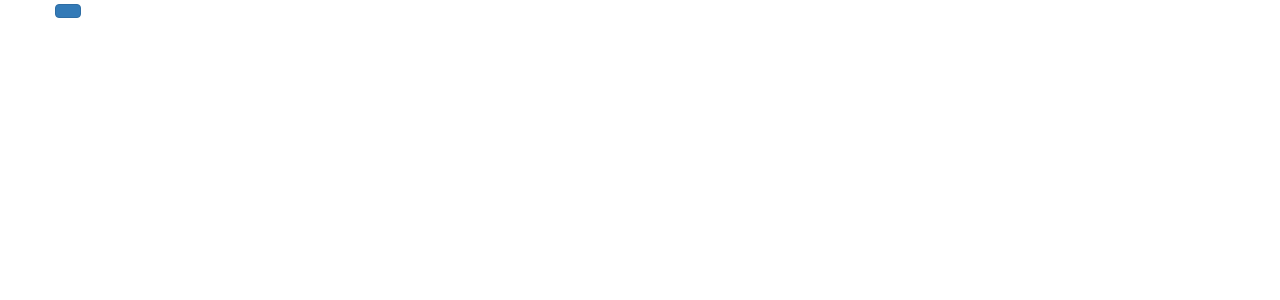
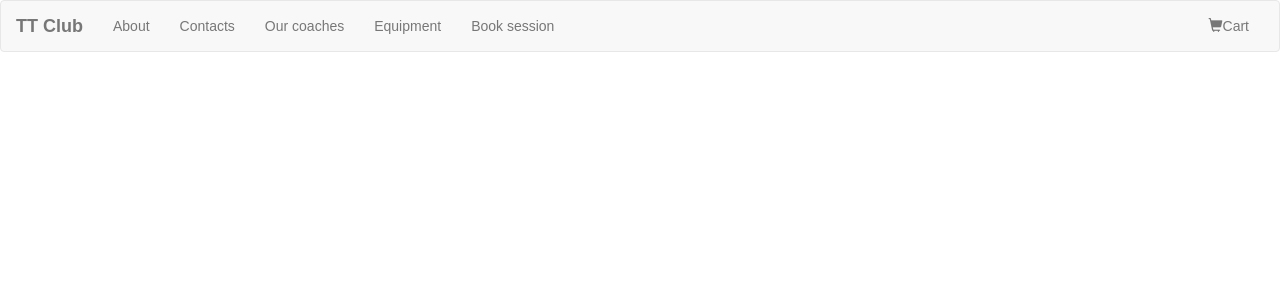
Before and after one commit to kpapian/TableTennis.Site, an Angular app in the folder TestProject/ClientApp/: page / in a window 1280 px wide. Shown: the top 300 px of the page. Built offline with nearby package versions, Linux system fonts and the light colour scheme.

Commit message:
add header component

```diff
--- a/TestProject/ClientApp/src/app/app.component.css
+++ b/TestProject/ClientApp/src/app/app.component.css
@@ -0,0 +1,22 @@
+/* Application-wide Styles */
+h1 {
+    color: #369;
+    font-family: Arial, Helvetica, sans-serif;
+    font-size: 250%;
+  }
+  h2, h3 {
+    color: #444;
+    font-family: Arial, Helvetica, sans-serif;
+    font-weight: lighter;
+  }
+  body {
+    margin: 5em;
+  }
+  body, input[text], button {
+    color: #888;
+    font-family: Cambria, Georgia;
+  }
+  /* everywhere else */
+  * {
+    font-family: Arial, Helvetica, sans-serif;
+  }
--- a/TestProject/ClientApp/src/app/app.component.html
+++ b/TestProject/ClientApp/src/app/app.component.html
@@ -1,5 +1,4 @@
+<app-header></app-header>
 <div class="container">
-    <div class="row">
-        <button type="button" class="btn btn-primary"></button>
-    </div>
+
 </div>
--- a/TestProject/ClientApp/src/app/header/header.component.css
+++ b/TestProject/ClientApp/src/app/header/header.component.css
@@ -0,0 +1,17 @@
+.tt-logo {
+    height: 60px;
+    margin-right: 20px;
+    margin-bottom: 5px;
+    margin-top: 5px;
+    margin-left: 5px;
+  }
+
+.flex-container {
+    display: flex;
+    flex-direction: row;
+    align-items: center;
+}
+
+.company-name{
+    font-weight: bold;
+}
--- a/TestProject/ClientApp/src/app/header/header.component.html
+++ b/TestProject/ClientApp/src/app/header/header.component.html
@@ -1 +1,23 @@
-<p>Header</p>
+<nav class="navbar navbar-default">
+
+    <div class="container-fluid ">
+        <div class="navbar-header company-name">
+
+            <a href="#" class="navbar-brand pl-4">TT Club</a>
+        </div>
+
+        <div class="collapse navbar-collapse">
+            <ul class="nav navbar-nav ">
+                <li><a href="#">About</a></li>
+                <li><a href="#">Contacts</a></li>
+                <li><a href="#">Our coaches</a></li>
+                <li><a href="#">Equipment</a></li>
+                <li><a href="#">Book session</a></li>
+            </ul>
+
+            <ul class="nav navbar-nav navbar-right">
+                <li><a href="#"><span class="glyphicon glyphicon-shopping-cart"></span>Cart</a></li>
+            </ul>
+        </div>
+    </div>
+</nav>
```
Also changed, not shown: TestProject/ClientApp/src/assets/main-logo.svg (added).
